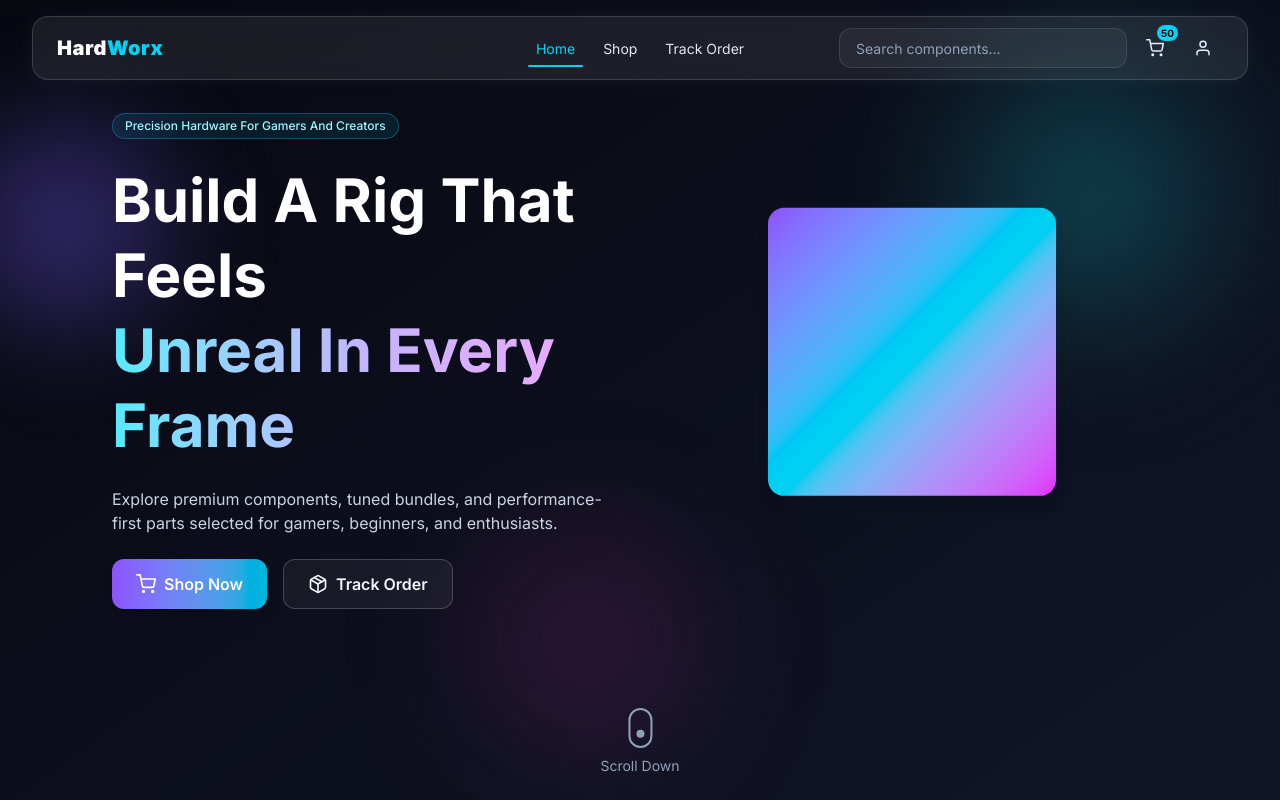
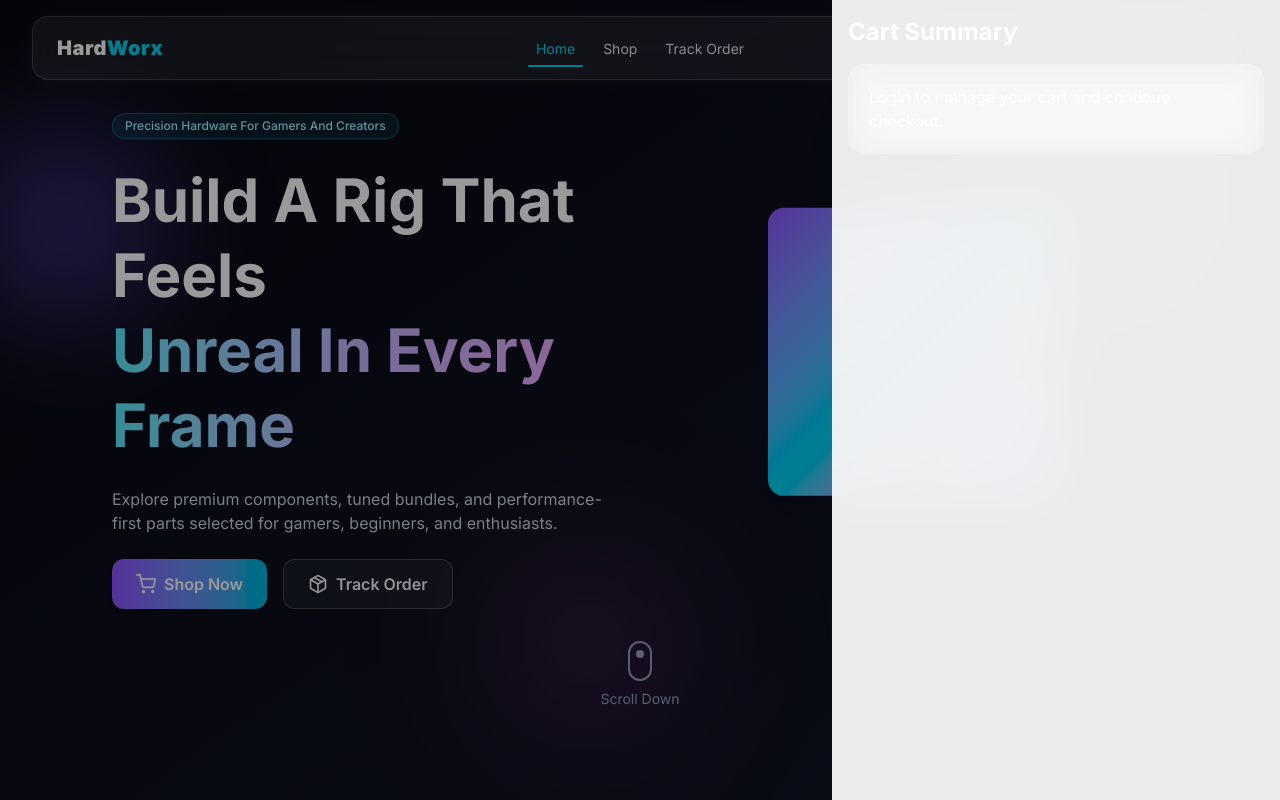
Before and after one commit to CinouAchilles/L3gradProj, a React app in the folder frontend/: page / in a window 1280 px wide. Both pictures are taken after a click on the label "50". Shown: the top 800 px of the page. Built offline with nearby package versions, Linux system fonts and the light colour scheme; the HTML template or start-up script is replaced by a standard one.

Commit message:
enhancement ont the home, also the 404 page and cartdrawer

```diff
--- a/frontend/src/App.jsx
+++ b/frontend/src/App.jsx
@@ -1,32 +1,17 @@
-import { GlowBackground } from "./components/common/GlowBackground";
-import { Navbar } from "./components/navigation/Navbar";
-import { Outlet, Route, Router, Routes } from "react-router-dom";
-import { Toaster } from "react-hot-toast";
-import { HeroSection } from "./components/home/HeroSection";
-import Categories from "./components/home/Categories";
-import WhyChooseUs from "./components/home/WhyChooseUs";
-import Footer from "./components/home/Footer";
+import { Route, Routes } from "react-router-dom";
+import { HeroSection } from "./components/home/HeroSection.jsx";
+import HomeLayout from "./pages/home/Homelayout.jsx";
+import { NotFound } from "./pages/NotFound.jsx";
 
 function App() {
   return (
-    <div className="drawer drawer-end">
-      <GlowBackground />
-      <input id="cart-drawer" type="checkbox" className="drawer-toggle" />
-
-      <div className="drawer-content relative min-h-screen">
-        <Navbar />
-
-        <main className="mx-auto w-[95%] max-w-7xl py-8 md:py-12 top-4 text-white">
-          <Routes>
-            <Route path="/" element={<HeroSection />} />
-          </Routes>
-        </main>
-        <Toaster position="top-right" toastOptions={{ duration: 3000 }} />
-      </div>
-        <Categories/>
-        <WhyChooseUs/>
-        <Footer/>
-    </div>
+    <HomeLayout>
+      <Routes>
+        <Route path="/" element={<HeroSection />} />
+        {"not found route"}
+        <Route path="*" element={<NotFound />} />
+      </Routes>
+    </HomeLayout>
   );
 }
 
--- a/frontend/src/components/home/Footer.jsx
+++ b/frontend/src/components/home/Footer.jsx
@@ -35,7 +35,8 @@ export default function Footer() {
             </p>
             <div className="flex gap-3 mt-5">
               {[FaFacebook, FaInstagram, FaTwitter].map((Icon, i) => (
-                <a key={i} href="#" className="p-2 rounded-lg bg-primary/5 hover:bg-primary/20 transition-colors">
+                <a key={i} href="#" className="p-2 rounded-lg bg-primary/5
+                 hover:bg-primary/20 transition-colors">
                   <Icon className="w-4 h-4 text-muted-foreground" />
                 </a>
               ))}
--- a/frontend/src/components/home/HeroSection.jsx
+++ b/frontend/src/components/home/HeroSection.jsx
@@ -88,8 +88,9 @@ export function HeroSection() {
         </MotionDiv>
       </MotionDiv>
       {/* Scroll Down Indicator */}
+      <div className="opacity-100 lg:col-span-2 text-center items-center">
         <MotionDiv
-        className="absolute bottom-6 left-1/2 -translate-x-1/2 flex flex-col items-center"
+          className="flex flex-col items-center"
           initial={{ opacity: 0, y: 30 }}
           animate={{ opacity: 1, y: 0 }}
           transition={{ duration: 1, delay: 1 }}
@@ -97,12 +98,17 @@ export function HeroSection() {
           <div className="w-6 h-10 rounded-3xl border-2 border-slate-400 flex justify-center items-start p-1">
             <MotionDiv
               animate={{ y: [0, 20, 0] }}
-            transition={{ duration: 1.2, repeat: Infinity, repeatType: "loop" }}
+              transition={{
+                duration: 1.5,
+                repeat: Infinity,
+                repeatType: "loop",
+              }}
               className="w-2 h-2 rounded-full bg-slate-400"
             />
           </div>
           <span className="mt-2 text-sm text-slate-400">Scroll Down</span>
         </MotionDiv>
+      </div>
     </section>
   );
 }
--- /dev/null
+++ b/frontend/src/pages/NotFound.jsx
@@ -0,0 +1,65 @@
+import { motion } from "framer-motion";
+import { Link } from "react-router-dom";
+import { FiArrowLeft, FiHome } from "react-icons/fi";
+
+const MotionDiv = motion.div;
+const MotionH1 = motion.h1;
+const MotionP = motion.p;
+const MotionLink = motion(Link);
+
+export function NotFound() {
+  return (
+    <section className="relative flex py-[15%] flex-col items-center justify-center text-center">
+
+      <MotionH1
+        initial={{ opacity: 0, y: 20 }}
+        animate={{ opacity: 1, y: 0 }}
+        transition={{ duration: 0.5 }}
+        className="text-7xl md:text-9xl font-extrabold bg-linear-to-r from-cyan-300 via-violet-300 to-fuchsia-300 bg-clip-text text-transparent"
+      >
+        404
+      </MotionH1>
+
+      <MotionP
+        initial={{ opacity: 0, y: 20 }}
+        animate={{ opacity: 1, y: 0 }}
+        transition={{ delay: 0.1 }}
+        className="mt-4 max-w-md text-slate-300"
+      >
+        The page you’re looking for doesn’t exist or has been moved.
+      </MotionP>
+
+      <MotionDiv
+        initial={{ opacity: 0, y: 20 }}
+        animate={{ opacity: 1, y: 0 }}
+        transition={{ delay: 0.2 }}
+        className="mt-8 flex flex-wrap justify-center gap-4"
+      >
+        <MotionLink
+          to="/"
+          whileHover={{
+            scale: 1.05,
+            boxShadow: "0 0 35px rgba(24,230,245,0.5)",
+          }}
+          whileTap={{ scale: 0.95 }}
+          className="flex items-center gap-2 rounded-xl bg-linear-to-r from-violet-500 to-cyan-500 px-6 py-3 font-semibold text-white shadow-md"
+        >
+          <FiHome size={18} /> Back Home
+        </MotionLink>
+          {/* "TODO: create a component for the buttons " */}
+        <MotionLink
+          to={-1}
+          whileHover={{
+            scale: 1.03,
+            backgroundColor: "rgba(255,255,255,0.12)",
+            borderColor: "hsl(248 100% 68%)",
+          }}
+          whileTap={{ scale: 0.97 }}
+          className="flex items-center gap-2 rounded-xl border border-white/20 bg-white/5 px-6 py-3 font-semibold text-slate-100"
+        >
+          <FiArrowLeft size={18} /> Go Back
+        </MotionLink>
+      </MotionDiv>
+    </section>
+  );
+}
--- /dev/null
+++ b/frontend/src/pages/cart/CartDrawer.jsx
@@ -0,0 +1,83 @@
+export function CartDrawer() {
+  return (
+    <div className="drawer-side z-50">
+      <label
+        htmlFor="cart-drawer"
+        aria-label="close sidebar"
+        className="drawer-overlay"
+      />
+      <aside className="min-h-full w-full max-w-md bg-base-200/95 p-4 backdrop-blur-xl">
+        <h2 className="mb-4 text-2xl font-bold text-white">Cart Summary</h2>
+
+        <div className="glass-card rounded-2xl p-5 text-white/80">
+          Login to manage your cart and continue checkout.
+        </div>
+
+        {/* {isAuthenticated && isLoading ? (
+          <div className="space-y-3">
+            {[1, 2, 3].map((item) => (
+              <div key={item} className="skeleton h-20 w-full rounded-xl" />
+            ))}
+          </div>
+        ) : null} */}
+      </aside>
+    </div>
+  );
+}
+
+
+// export function CartDrawer() {
+//   return (
+//     <div className="drawer-side z-50">
+//       <label
+//         htmlFor="cart-drawer"
+//         aria-label="close sidebar"
+//         className="drawer-overlay"
+//       />
+
+//       <aside className="flex min-h-full w-full max-w-md flex-col bg-base-200/95 p-4 backdrop-blur-xl text-white">
+
+//         {/* Header */}
+//         <div className="mb-4 flex items-center justify-between">
+//           <h2 className="text-2xl font-bold">Cart Summary</h2>
+
+//           {/* Close button */}
+//           <label
+//             htmlFor="cart-drawer"
+//             className="cursor-pointer rounded-lg border border-white/20 px-3 py-1 text-sm hover:bg-white/10 transition"
+//           >
+//             Close
+//           </label>
+//         </div>
+
+//         {/* Content (scrollable) */}
+//         <div className="flex-1 space-y-4 overflow-y-auto pr-1">
+//           <div className="glass-card rounded-2xl p-5 text-white/80">
+//             Login to manage your cart and continue checkout.
+//           </div>
+
+//           {/* Skeleton (kept your logic) */}
+//           {/* {isAuthenticated && isLoading ? (
+//             <div className="space-y-3">
+//               {[1, 2, 3].map((item) => (
+//                 <div key={item} className="skeleton h-20 w-full rounded-xl" />
+//               ))}
+//             </div>
+//           ) : null} */}
+//         </div>
+
+//         {/* Footer / Actions */}
+//         <div className="mt-4 border-t border-white/10 pt-4 space-y-3">
+//           <div className="flex justify-between text-sm text-white/70">
+//             <span>Subtotal</span>
+//             <span>$0.00</span>
+//           </div>
+
+//           <button className="w-full rounded-xl bg-linear-to-r from-violet-500 to-cyan-500 py-3 font-semibold shadow-md transition hover:opacity-90">
+//             Checkout
+//           </button>
+//         </div>
+//       </aside>
+//     </div>
+//   );
+// }
--- /dev/null
+++ b/frontend/src/pages/home/Homelayout.jsx
@@ -0,0 +1,32 @@
+import { GlowBackground } from "../../components/common/GlowBackground";
+import { Navbar } from "../../components/navigation/Navbar";
+import { Toaster } from "react-hot-toast";
+import Categories from "../../components/home/Categories";
+import WhyChooseUs from "../../components/home/WhyChooseUs";
+import Footer from "../../components/home/Footer";
+import { CartDrawer } from "../cart/CartDrawer";
+
+function HomeLayout({ children }) {
+  return (
+    <div className="drawer drawer-end">
+      <GlowBackground />
+      <input id="cart-drawer" type="checkbox" className="drawer-toggle" />
+
+      <div className="drawer-content relative min-h-screen">
+        <Navbar />
+
+        <main className="mx-auto w-[95%] max-w-7xl py-8 md:py-12 top-4 text-white">
+          {children}
+          <Categories />
+          <WhyChooseUs />
+        </main>
+
+        <Footer />
+        <Toaster position="top-right" toastOptions={{ duration: 3000 }} />
+      </div>
+
+      <CartDrawer />
+    </div>
+  );
+}
+export default HomeLayout;
```
Lines whose indentation alone changed are shown as unchanged.
